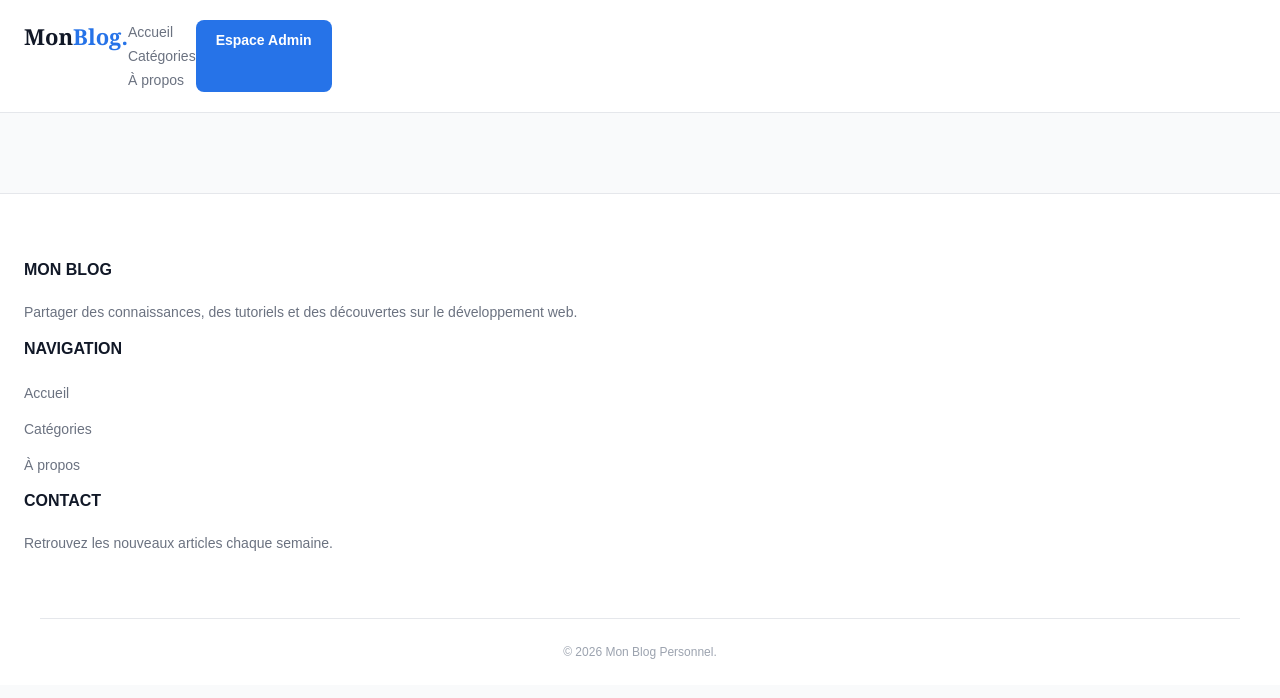
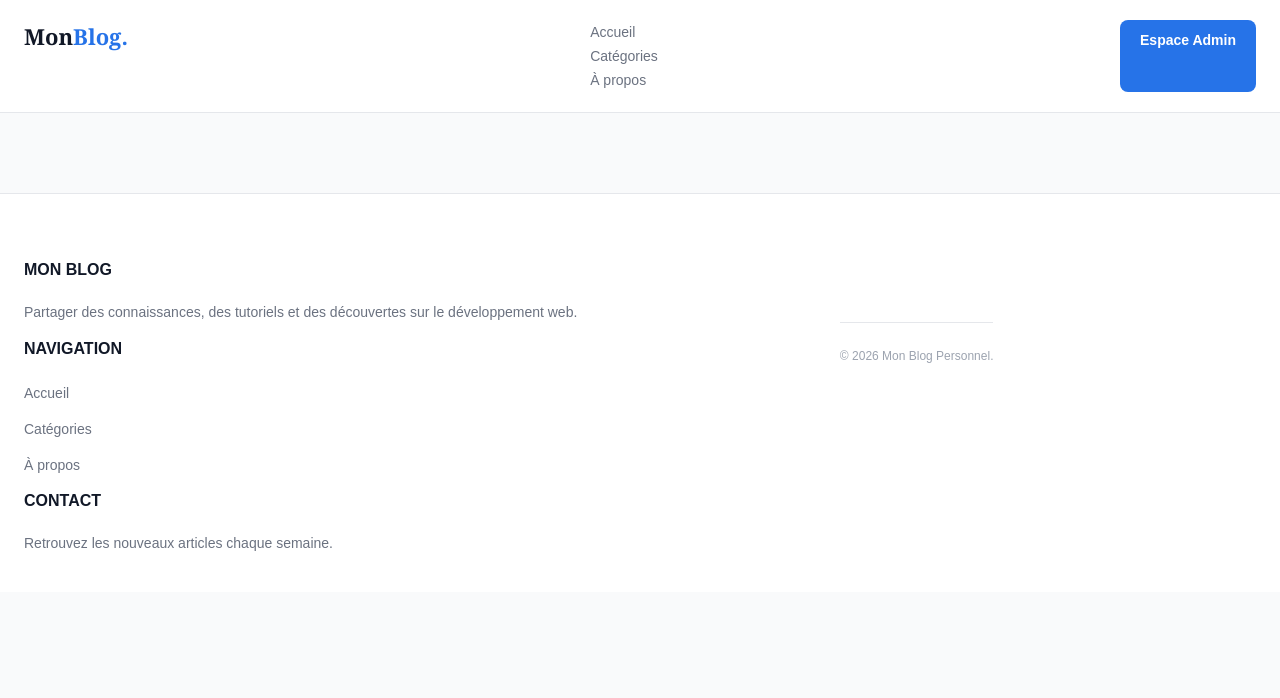
Before and after one commit to ayaalmaliqui-ai/Session-3, a plain HTML site: page Tutos/projet-blog-flexbox/css/css/index.html in a window 1280 px wide. Drawn offline with Linux system fonts and the light colour scheme.

Commit message:
T-30-Répartir les éléments

```diff
--- a/Tutos/projet-blog-flexbox/css/css/css/layout.css
+++ b/Tutos/projet-blog-flexbox/css/css/css/layout.css
@@ -25,8 +25,11 @@
 }
 .barre-navigation {
     display: flex;
+    justify-content: space-between;
 }
 .pied-de-page {
+    display: flex;
+    justify-content: space-between;
      margin-top: 80px;
      padding: 64px 24px 24px;
      background: white;
```
